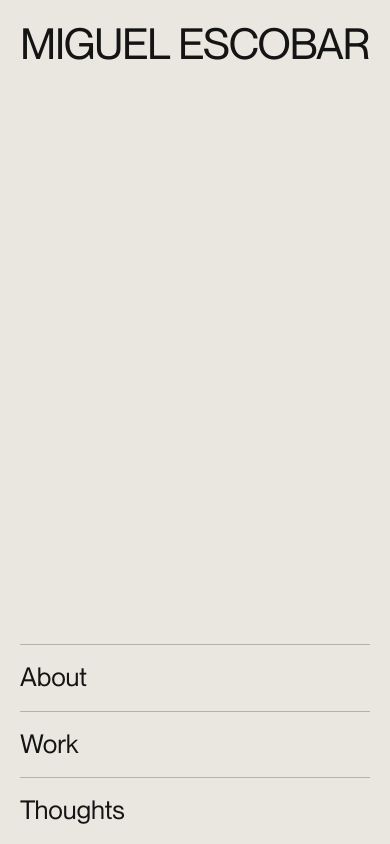
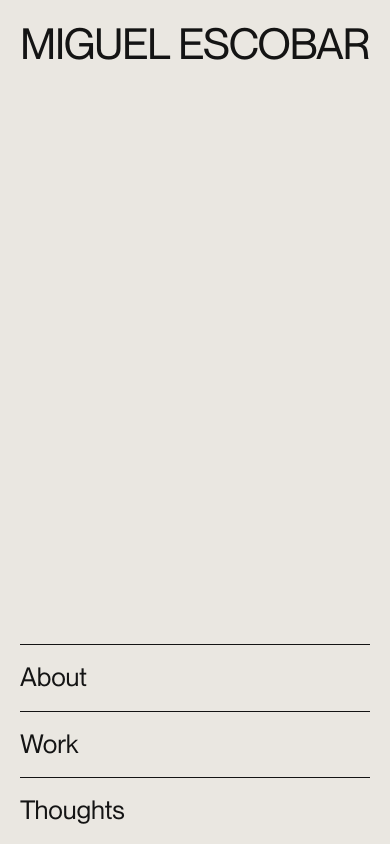
Before and after one commit to migmescobar/miguel-escobar-site, an Astro site: page / in a window 390 px wide. Built offline with nearby package versions, Linux system fonts and the light colour scheme; Astro itself is replaced by a stand-in of ours; a web font is replaced by a local one.

Commit message:
Home: darker green so light ink holds; full-strength divider rules
- Work door green #1DC970 -> #0E7A45, and its ink goes back to #EAE7E1. The
  darker green measures 4.38:1 against light type (needs 3:1 here), so all
  three doors are light-on-dark again and no door needs its own ink flip.
  Ratios now 6.5 / 4.4 / 6.8.
- Home divider rules use full-strength `currentColor` instead of the 25%
  `--hairline`: black on paper, and it flips to the ink colour under a flood
  because it follows currentColor. On a page this spare the rule reads as a
  deliberate graphic element rather than a faint seam. Applies to the rule above
  the doors and, on mobile, the rules between them. The rest of the site keeps
  --hairline — this is a Home-only treatment.

Build + html-validate green, no console errors; both flood states and the
resting state checked in the browser.

Co-Authored-By: Claude Opus 4.8 <noreply@anthropic.com>

```diff
--- a/src/pages/index.astro
+++ b/src/pages/index.astro
@@ -4,14 +4,14 @@ import { SITE_DESCRIPTION } from '../consts';
 
 // The three "doors" carry their flood colours as data attributes; the script
 // paints them onto the flood surface on hover.
-// Each door carries its own ink because the greens and blues differ in
-// luminance: #1DC970 is a LIGHT colour (rel. luminance .43), so light type on it
-// measures 1.76:1 — unreadable. Dark ink there gives 8.46:1. The other two are
-// dark grounds and take light ink (6.5:1 and 6.8:1). The doors are large type,
-// so the bar is 3:1; every pairing here clears it with room.
+// All three flood dark and take light ink — keep it that way. A brighter green
+// (#1DC970) was tried and pulled: at rel. luminance .43 it needed dark ink to
+// stay readable, which broke the consistency. #0E7A45 holds the same hue family
+// while measuring 4.38:1 against light type. Doors are large type (3:1 bar), so
+// all three clear it with room: 6.5 / 4.4 / 6.8.
 const doors = [
   { label: 'About', href: '/about/', bg: '#0047BB', ink: '#EAE7E1' },
-  { label: 'Work', href: '/work/', bg: '#1DC970', ink: '#141414' },
+  { label: 'Work', href: '/work/', bg: '#0E7A45', ink: '#EAE7E1' },
   { label: 'Thoughts', href: '/thoughts/', bg: '#624647', ink: '#EAE7E1' },
 ];
 ---
@@ -84,10 +84,13 @@ const doors = [
     min-height: clamp(40px, 8vh, 120px);
   }
 
+  /* Full-strength currentColor rather than the 25% --hairline used elsewhere:
+     on this very spare page the rule reads as a deliberate graphic element, and
+     because it follows currentColor it flips to the ink colour under a flood. */
   .doors {
     display: grid;
     grid-template-columns: repeat(3, 1fr);
-    border-top: 1px solid var(--hairline);
+    border-top: 1px solid currentColor;
   }
   .door {
     display: flex;
@@ -113,7 +116,7 @@ const doors = [
       padding: 18px 0 20px;
     }
     .door + .door {
-      border-top: 1px solid var(--hairline);
+      border-top: 1px solid currentColor;
     }
   }
 
```
